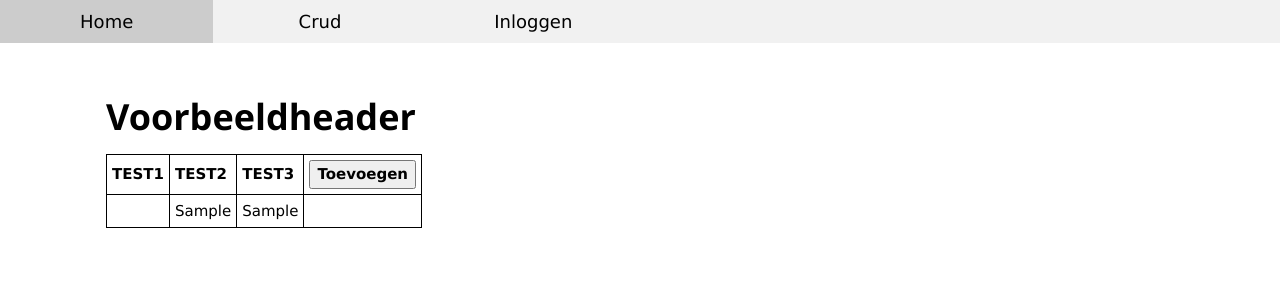
After one commit to Kevuzlol/voorbeeld, a PHP site: page /table.php in a window 1280 px wide. The commit adds this page. Shown: the top 300 px of the page. Run offline with PHP 8.4, Linux system fonts and the light colour scheme; tables that the repository leaves empty or names only in its code hold one stand-in row (values such as "Sample post"); data that the repository does not hold is empty.

Commit message:
Add files via upload

```diff
--- /dev/null
+++ b/voorbeeld/scripts/functions.php
@@ -0,0 +1,7 @@
+<?php
+function connect(){
+ $pdo = mysqli_connect("localhost","root","","voorbeeld");
+
+ return $pdo;
+}
+?>
--- /dev/null
+++ b/voorbeeld/table.php
@@ -0,0 +1,108 @@
+<?php
+include_once("scripts/functions.php");
+if($pdo = connect())
+  {
+?>
+<!DOCTYPE html>
+<html>
+<title>voorbeeldtitle</title>
+<meta charset="UTF-8">
+<meta name="viewport" content="width=device-width, initial-scale=1">
+<link rel="stylesheet" href="https://www.w3schools.com/w3css/4/w3.css">
+<link rel="stylesheet" href="https://fonts.googleapis.com/css?family=Lato">
+<link rel="stylesheet" href="https://cdnjs.cloudflare.com/ajax/libs/font-awesome/4.7.0/css/font-awesome.min.css">
+<link rel="stylesheet" href="styles/style.css">
+<body>
+
+<!-- Navigation -->
+<div class="w3-top">
+  <div class="w3-row w3-large w3-light-grey">
+    <div class="w3-col s2">
+      <a href="home.php" class="w3-button w3-block">Home</a>
+    </div>
+		<div class="w3-col s2">
+      <a href="table.php" class="w3-button w3-block">Crud</a>
+    </div>
+		<div class="w3-col s2">
+      <a href="inloggen.php" class="w3-button w3-block">Inloggen</a>
+    </div>
+  </div>
+</div>
+
+
+<!-- Content -->
+<div class="w3-content" style="max-width:1100px;margin-top:80px;margin-bottom:80px">
+  <div class="w3-panel">
+		<h1><b>Voorbeeldheader</b></h1>
+		<?php
+			if(isset($_POST['toevoegen']))
+			{	?>
+				<form method="post">
+					<p>
+						<label for="test2">Test2: </label>
+						<input type="text" name="test2" id="test2">
+					</p>
+					<p>
+						<label for="test3">Test3: </label>
+						<input type="text" name="test3" id="test3">
+					</p>
+
+					<input type="submit" name="test_toevoegen">
+				<?php
+			}
+			if(isset($_POST['test_toevoegen']))
+			{
+					$test2 = mysqli_real_escape_string($pdo, $_REQUEST['test2']);
+					$test3 = mysqli_real_escape_string($pdo, $_REQUEST['test3']);
+
+					$sql = "INSERT INTO voorbeeldtable (testID, test2, test3) VALUES ('', '$test2', '$test3')";
+					if(mysqli_query($pdo, $sql)){
+						echo "Test toegevoegd.";
+					} else{
+						echo "ERROR: Test kon niet toegevoegd worden. " . mysqli_error($pdo);
+					}
+		?>
+
+
+		<?php
+			}
+			$sql = "SELECT * FROM voorbeeldtable";
+			$result = mysqli_query($pdo, $sql);
+
+			if ($result->num_rows > 0) {
+				// output data of each row
+		?>
+			<!--<?php
+				if (!isset($_POST['toevoegen'])) {
+			?>-->
+			<table>
+				<form method="post">
+					<tr>
+						<td><b>TEST1<b></td>
+						<td><b>TEST2<b></td>
+						<td><b>TEST3<b></td>
+						<td><b><input type="submit" name="toevoegen" value="Toevoegen"><b></td>
+					</tr>
+						<?php
+							while($row = $result->fetch_assoc()) {
+						?> <tr><td> <?php echo $row["testID"]. "<br>"; ?> </td><?php
+						?> <td> <?php echo $row["test2"]. "<br>"; ?> </td><?php
+						?> <td> <?php echo $row["test3"]. "<br>"; ?> </td></tr><?php
+							}
+						}
+						?>
+					</form>
+			</table>
+				<?php
+			}
+			?>
+	</div>
+</div>
+
+
+
+</body>
+</html>
+<?php
+	}
+?>
```
Also changed, not shown: voorbeeld/home.php (+9 -37 lines), voorbeeld/inloggen.php (+5 -2 lines), voorbeeld/template.php (+10 -15 lines).
